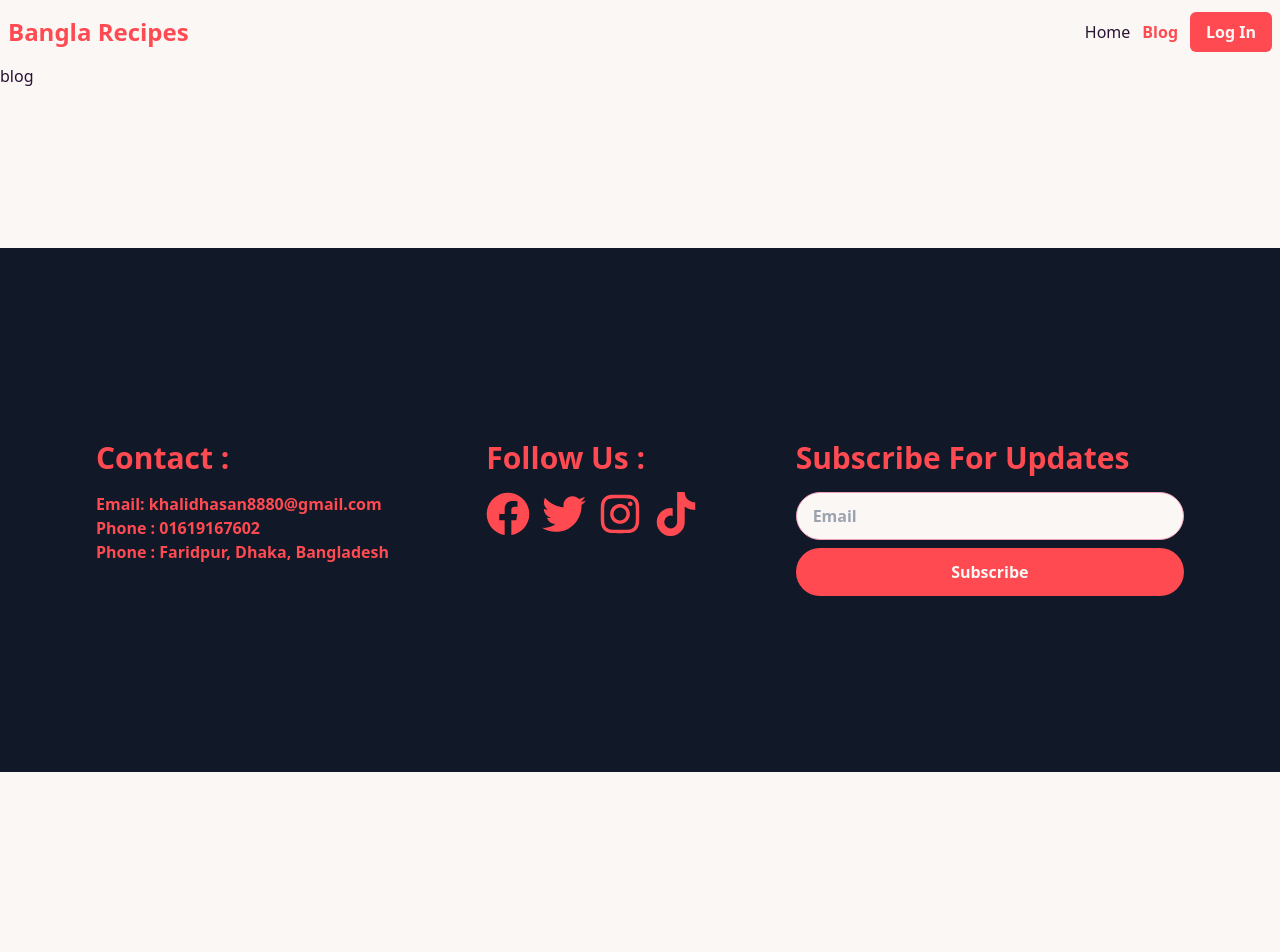
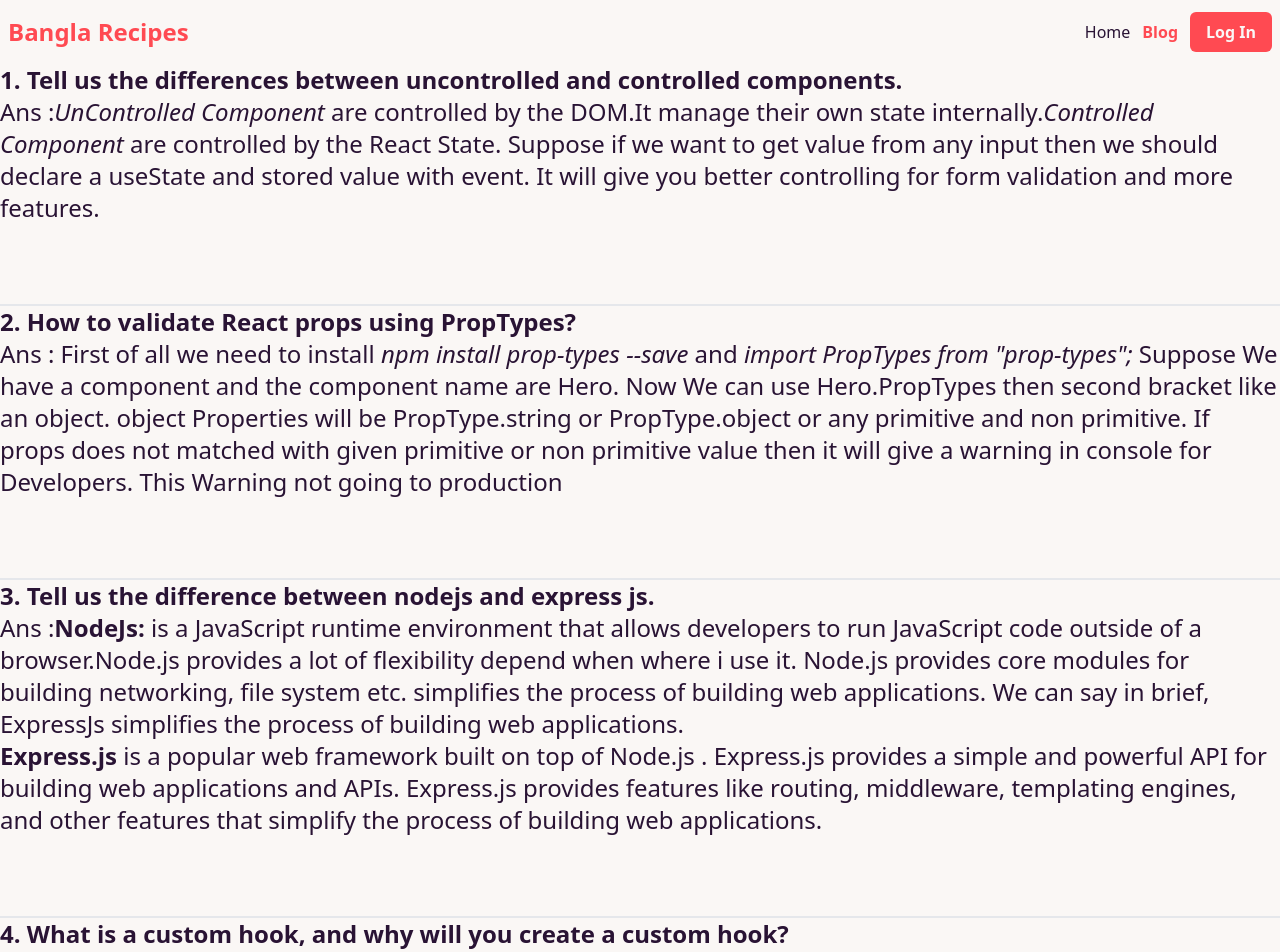
Before and after one commit to khalidhasan8880/bangla-recipes, a React (Vite) app: page /blog in a window 1280 px wide. Shown: the top 952 px of the page. Before the commit the page ends 800 px from the top, so only its background shows below. Built offline with nearby package versions, Linux system fonts and the light colour scheme; no server answers.

Commit message:
added QNA in

```diff
--- a/src/Pages/Blog.jsx
+++ b/src/Pages/Blog.jsx
@@ -2,8 +2,34 @@ import React from 'react';
 
 const Blog = () => {
     return (
-        <div>
-            <h1>blog</h1>
+        <div className='grid grid-cols-1 Class Properties divide-solid divide-y-2 container mx-auto gap-20 text-2xl'>
+            <div>
+                <h3 className='font-semibold '>1. Tell us the differences between uncontrolled and controlled components.</h3>
+                <p>Ans :
+                    <span className='italic'>UnControlled Component</span> are controlled by the DOM.It manage their own state internally.
+                    <span className='italic'>Controlled Component</span> are controlled by the React State. Suppose if we want to get value from any input then we should declare a useState and stored value with event. It will give you better controlling for form validation and more features.
+                </p>
+            </div>
+            <div>
+                <h3 className='font-semibold '> 2. How to validate React props using PropTypes?</h3>
+                <p>Ans : First of all we need to install <span className='italic'>npm install prop-types --save</span> and <span className='italic'>import  PropTypes  from "prop-types";</span> Suppose We have a component and the component name are Hero. Now We can use Hero.PropTypes then second bracket like an object. object Properties will be PropType.string or PropType.object or any  primitive and non primitive. If props does not matched with given primitive or non primitive value then it will give a warning in console for Developers. This Warning not going to production</p>
+            </div>
+            <div>
+                <h3 className='font-semibold '> 3. Tell us the difference between nodejs and express js.</h3>
+                <p>Ans :
+                    <span className='font-bold'>NodeJs: </span>
+                    is a JavaScript runtime environment that allows developers to run JavaScript code outside of a browser.Node.js provides a lot of flexibility depend when where i use it.  Node.js provides core modules for building networking, file system etc. simplifies the process of building web applications. We can say in brief, ExpressJs simplifies the process of building web applications.
+                </p>
+                <p>
+                    <span className='font-bold'>Express.js</span> is a popular web framework built on top of Node.js . Express.js provides a simple and powerful API for building web applications and APIs. Express.js provides features like routing, middleware, templating engines, and other features that simplify the process of building web applications.
+                </p>
+            </div>
+            <div>
+                <h3 className='font-semibold '> 4. What is a custom hook, and why will you create a custom hook?</h3>
+                <p>Ans :
+                    The biggest advantage of using hooks is that we can reuse the specific functionality of a component.
+                </p>
+            </div>
         </div>
     );
 };
--- a/src/main.jsx
+++ b/src/main.jsx
@@ -23,8 +23,7 @@ const router = createBrowserRouter([
     children: [
       {
         path: '/',
-        element: <Home></Home>,
-        // loader:()=> fetch('https://bangla-recipes-server.vercel.app/')
+        element: <Home></Home>
       },
       {
         path:'/recipes/:id',
```
